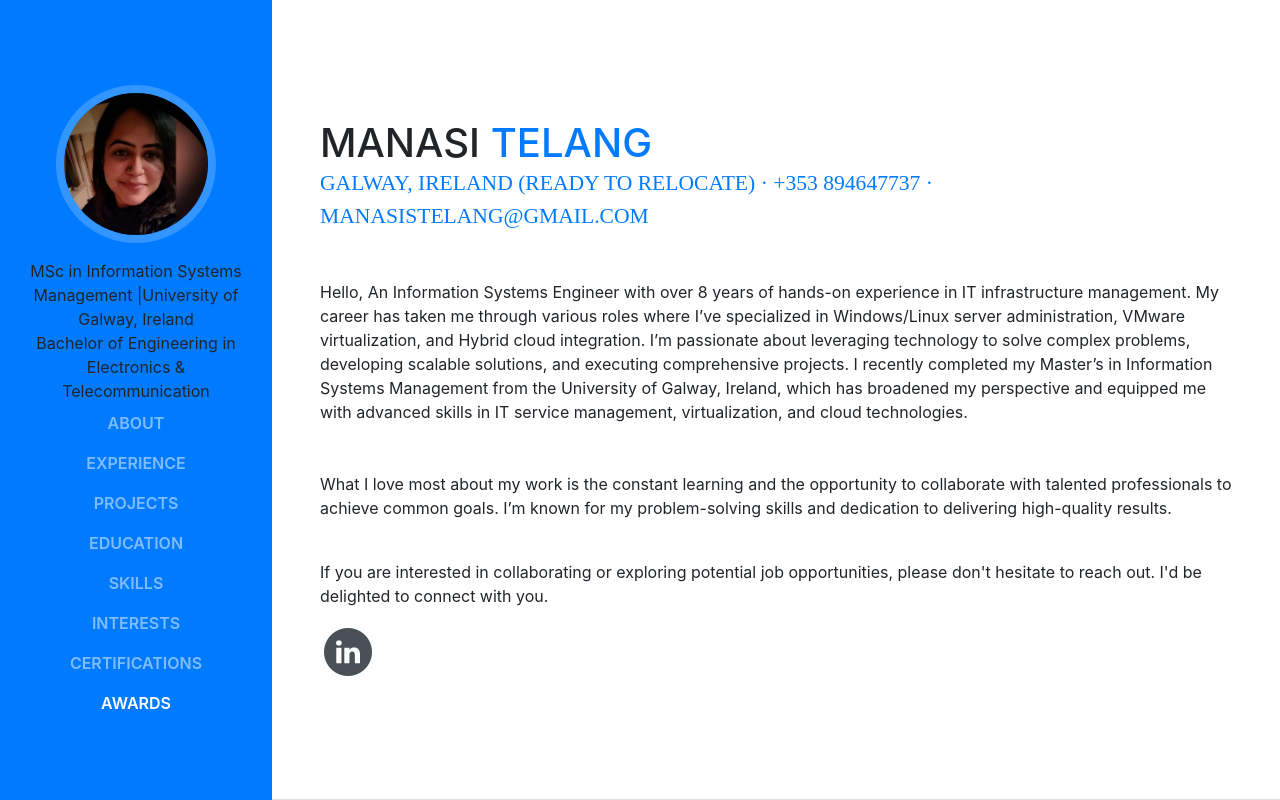
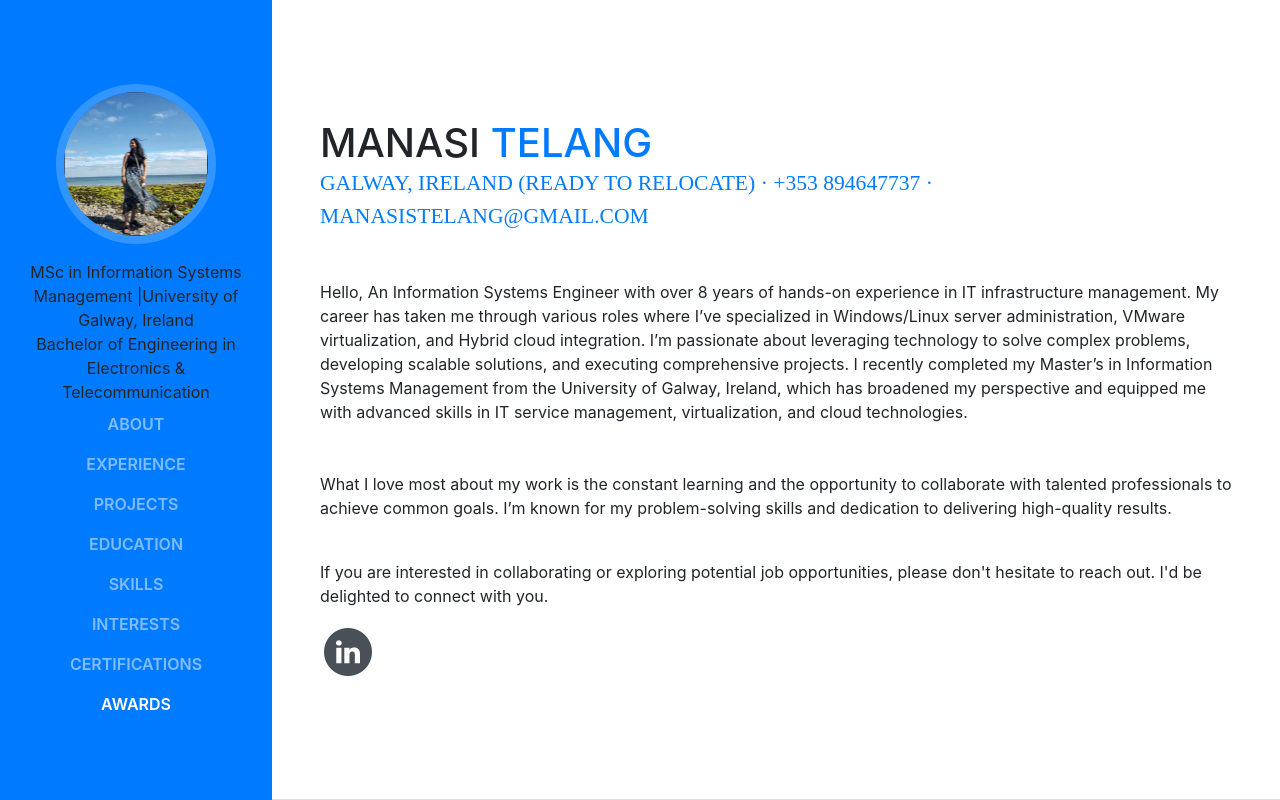
Before and after one commit to ManasiTelang-212/_my_portfolio, a website with bundled scripts: page index.html in a window 1280 px wide. Shown: the top 800 px of the page. Built offline with nearby package versions, Linux system fonts and the light colour scheme; a web font is replaced by a local one.

Commit message:
Update index.html

```diff
--- a/index.html
+++ b/index.html
@@ -38,7 +38,7 @@
     <a class="navbar-brand js-scroll-trigger" href="#page-top">
       <span class="d-block d-lg-none">My Portfolio</span>
       <span class="d-none d-lg-block">
-        <img class="img-fluid img-profile rounded-circle mx-auto mb-2" src="/img/profile.jpg" alt="">
+        <img class="img-fluid img-profile rounded-circle mx-auto mb-2" src="img/Untitled.jpg" alt="">
       </span>
     </a>
     <button class="navbar-toggler" type="button" data-toggle="collapse" data-target="#navbarSupportedContent"
```
